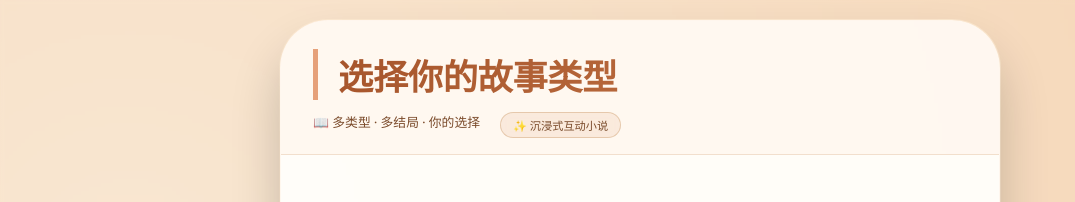
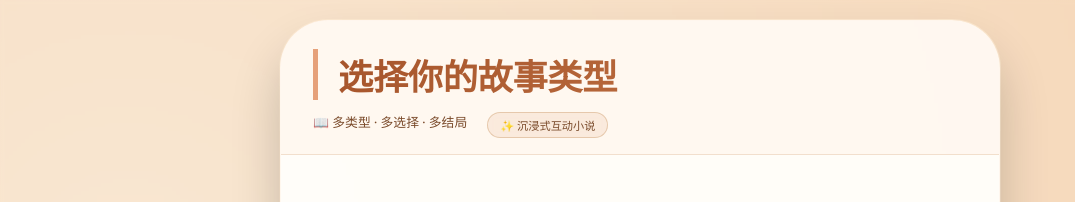
Before and after one commit to amyherml/Novelsimulator, a plain HTML site: page index.html in a window 1280 px wide. Shown: the top 202 px of the page, without its empty margins (0-1075 px from the left). Drawn offline with Linux system fonts and the light colour scheme.

Commit message:
改了抬头文案

```diff
--- a/index.html
+++ b/index.html
@@ -11,7 +11,7 @@
     <div class="story-header">
         <div class="story-title" id="storyTitle">叙事幻镜</div>
         <div class="story-meta">
-            <span>📖 多类型 · 多结局 · 你的选择</span>
+            <span>📖 多类型 · 多选择 · 多结局 </span>
             <span class="tag">✨ 沉浸式互动小说</span>
         </div>
     </div>
```
